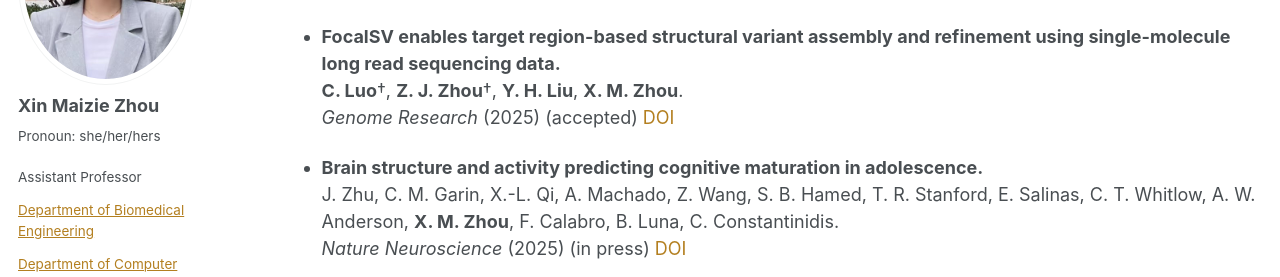
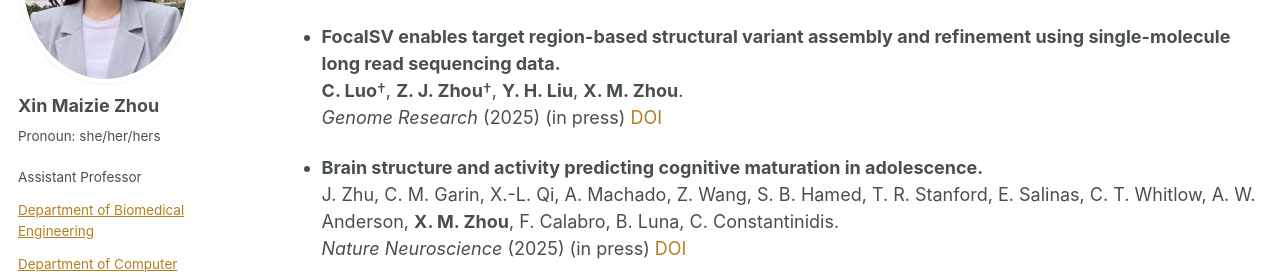
Before and after one commit to maiziezhoulab/Maiziezhoulab.github.io, a Jekyll site: the page built from _pages/publications.md, in a window 1280 px wide and 900 px high, scrolled down 1223 px. Shown: the part 153-430 px from the top of the window. Built offline with Jekyll 4.4.1, drawn with Linux system fonts in a browser that asks for light colours; some web fonts are replaced.

Commit message:
Update publications.md

```diff
--- a/_pages/publications.md
+++ b/_pages/publications.md
@@ -59,7 +59,7 @@ used Xin Maizie Zhou (X. M. Zhou) for publications after 2022.
 ### 2025
 - **FocalSV enables target region-based structural variant assembly and refinement using single-molecule long read sequencing data.**
   **C. Luo**†, **Z. J. Zhou**†, **Y. H. Liu**, **X. M. Zhou**.
-  _Genome Research_ (2025) (accepted) [DOI](https://www.biorxiv.org/content/10.1101/2024.11.21.624735v1)
+  _Genome Research_ (2025) (in press) [DOI](https://doi.org/10.1101/gr.280282.124)
 
 - **Brain structure and activity predicting cognitive maturation in adolescence.**
   J. Zhu, C. M. Garin, X.-L. Qi, A. Machado, Z. Wang, S. B. Hamed, T. R. Stanford, E. Salinas, C. T. Whitlow, A. W. Anderson, **X. M. Zhou**, F. Calabro, B. Luna, C.   Constantinidis.
```
